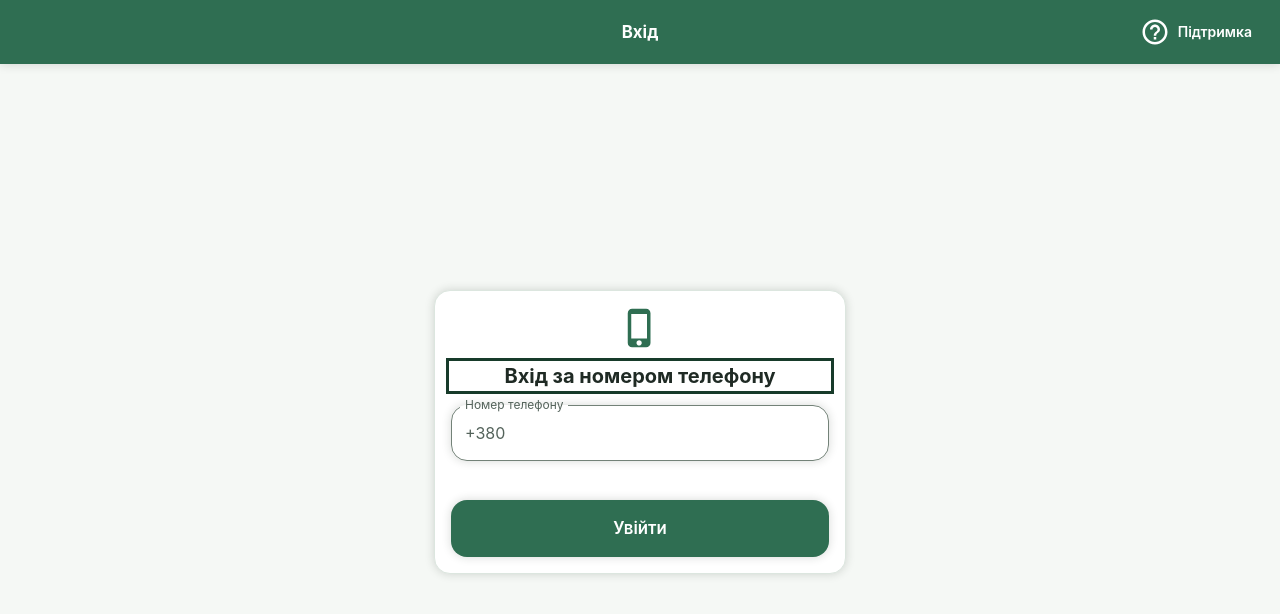
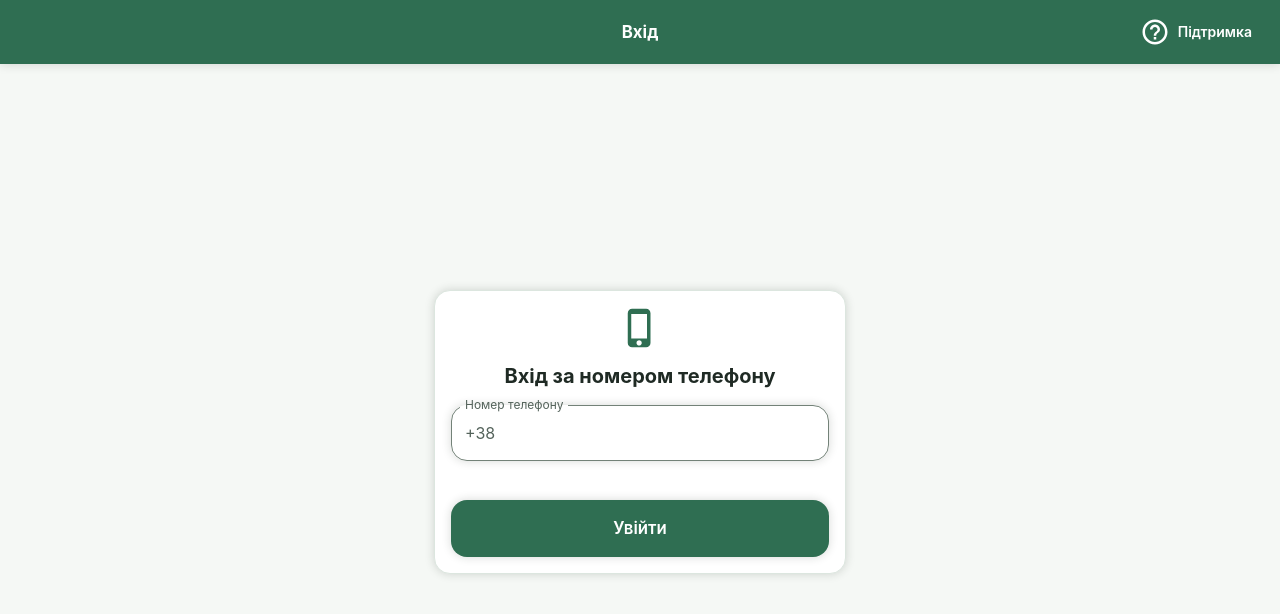
Before and after one commit to OleksandrShchur/Stand, a React (Vite) app in the folder stand.client/: page /login in a window 1280 px wide. Shown: the top 614 px of the page. Built offline with nearby package versions, Linux system fonts and the light colour scheme; no server answers.

Commit message:
S-30 - fix selected div issue with login form (#30)
* remove highlighed div on login forms

* remove 0 from default numbers

* remove highlight from home page

```diff
--- a/stand.client/src/components/MainContent.tsx
+++ b/stand.client/src/components/MainContent.tsx
@@ -3,7 +3,7 @@ import { Box, type BoxProps } from '@mui/material';
 import { useLocation } from 'react-router-dom';
 
 // Wait for asynchronously loaded headings before announcing a new page or step.
-export default function MainContent({ focusKey, ...props }: BoxProps & { focusKey?: string }) {
+export default function MainContent({ focusKey, focusHeading = true, ...props }: BoxProps & { focusKey?: string; focusHeading?: boolean }) {
     const ref = useRef<HTMLElement>(null);
     const { pathname } = useLocation();
 
@@ -14,8 +14,10 @@ export default function MainContent({ focusKey, ...props }: BoxProps & { focusKe
             const heading = main.querySelector('h1');
             if (!heading) return false;
             document.title = `${heading.textContent} — Стенди`;
-            heading.tabIndex = -1;
-            heading.focus({ preventScroll: true });
+            if (focusHeading) {
+                heading.tabIndex = -1;
+                heading.focus({ preventScroll: true });
+            }
             window.scrollTo(0, 0);
             return true;
         };
@@ -23,7 +25,7 @@ export default function MainContent({ focusKey, ...props }: BoxProps & { focusKe
         const observer = new MutationObserver(() => { if (announce()) observer.disconnect(); });
         observer.observe(main, { childList: true, subtree: true });
         return () => observer.disconnect();
-    }, [pathname, focusKey]);
+    }, [pathname, focusKey, focusHeading]);
 
     return <Box {...props} ref={ref} component="main" id="main-content" tabIndex={-1} />;
 }
--- a/stand.client/src/features/admin/AdminAuthorizedUsersPage.tsx
+++ b/stand.client/src/features/admin/AdminAuthorizedUsersPage.tsx
@@ -58,7 +58,7 @@ export default function AdminAuthorizedUsersPage() {
 
     const openForm = (user: AuthorizedUserAdminDto | null = null) => {
         setEditingUser(user);
-        setPhoneDigits(user ? user.phone.slice(4) : '');
+        setPhoneDigits(user ? user.phone.slice(3) : '');
         setFirstName(user?.firstName ?? '');
         setLastName(user?.lastName ?? '');
         setSubmitted(false);
@@ -239,7 +239,7 @@ export default function AdminAuthorizedUsersPage() {
                         slotProps={{
                             formHelperText: { 'aria-live': 'polite' },
                             htmlInput: { inputMode: 'numeric', autoComplete: 'tel-national' },
-                            input: { startAdornment: <InputAdornment position="start">+380</InputAdornment> },
+                            input: { startAdornment: <InputAdornment position="start">+38</InputAdornment> },
                         }}
                         error={submitted && Boolean(validationError)}
                         helperText={submitted ? validationError : ' '}
--- a/stand.client/src/features/admin/AdminLoginPage.tsx
+++ b/stand.client/src/features/admin/AdminLoginPage.tsx
@@ -31,7 +31,7 @@ export default function AdminLoginPage() {
     return (
         <Box sx={{ minHeight: '100vh', '@supports (min-height: 100dvh)': { minHeight: '100dvh' }, display: 'flex', flexDirection: 'column', bgcolor: 'background.default' }}>
             <BrandHeader title="Вхід" showHome={false} />
-            <Container component={MainContent} className="content-enter" maxWidth="xs" sx={{ ...pagePadding, py: 2, flex: 1, display: 'flex', flexDirection: 'column', justifyContent: 'center' }}>
+            <Container component={MainContent} focusHeading={false} className="content-enter" maxWidth="xs" sx={{ ...pagePadding, py: 2, flex: 1, display: 'flex', flexDirection: 'column', justifyContent: 'center' }}>
                 <Card variant="outlined">
                     <CardContent>
                         <Box sx={{ textAlign: 'center', mb: 2 }}>
--- a/stand.client/src/features/auth/UserLoginPage.tsx
+++ b/stand.client/src/features/auth/UserLoginPage.tsx
@@ -61,7 +61,7 @@ export default function UserLoginPage() {
     return (
         <Box sx={{ minHeight: '100vh', '@supports (min-height: 100dvh)': { minHeight: '100dvh' }, display: 'flex', flexDirection: 'column', bgcolor: 'background.default' }}>
             <BrandHeader title="Вхід" showHome={false} />
-            <Container component={MainContent} className="content-enter" maxWidth="xs" sx={{ ...pagePadding, py: 2, flex: 1, display: 'flex', flexDirection: 'column', justifyContent: 'center' }}>
+            <Container component={MainContent} focusHeading={false} className="content-enter" maxWidth="xs" sx={{ ...pagePadding, py: 2, flex: 1, display: 'flex', flexDirection: 'column', justifyContent: 'center' }}>
                 <Card variant="outlined">
                     <CardContent>
                         <Box sx={{ textAlign: 'center', mb: 2 }}>
@@ -83,10 +83,10 @@ export default function UserLoginPage() {
                                     htmlInput: {
                                         inputMode: 'numeric',
                                         autoComplete: 'tel-national',
-                                        'aria-label': 'Номер телефону після +380',
+                                        'aria-label': 'Номер телефону після +38, починаючи з 0',
                                     },
                                     input: {
-                                        startAdornment: <InputAdornment position="start">+380</InputAdornment>,
+                                        startAdornment: <InputAdornment position="start">+38</InputAdornment>,
                                     },
                                 }}
                                 error={Boolean(error)}
--- a/stand.client/src/features/booking/BookingHomePage.tsx
+++ b/stand.client/src/features/booking/BookingHomePage.tsx
@@ -33,7 +33,7 @@ export default function BookingHomePage({ onStart }: { onStart: () => void }) {
     return (
         <Box sx={{ minHeight: '100vh', bgcolor: 'background.default' }}>
             <BrandHeader />
-            <Container component={MainContent} className="content-enter" maxWidth="sm" sx={{ ...pagePadding, pb: 'calc(104px + env(safe-area-inset-bottom, 0px))' }}>
+            <Container component={MainContent} focusHeading={false} className="content-enter" maxWidth="sm" sx={{ ...pagePadding, pb: 'calc(104px + env(safe-area-inset-bottom, 0px))' }}>
                 <Stack spacing={sectionGap}>
                     <Card variant="outlined">
                         <CardContent>
--- a/stand.client/src/utils/phone.ts
+++ b/stand.client/src/utils/phone.ts
@@ -1,4 +1,4 @@
-export const UA_PHONE_DIGITS_LENGTH = 9;
+export const UA_PHONE_DIGITS_LENGTH = 10;
 
 export function digitsOnly(value: string): string {
     return value.replace(/\D/g, '').slice(0, UA_PHONE_DIGITS_LENGTH);
@@ -7,26 +7,26 @@ export function digitsOnly(value: string): string {
 export function formatUaPhoneDigits(digits: string): string {
     const cleaned = digitsOnly(digits);
     const parts = [
-        cleaned.slice(0, 2),
-        cleaned.slice(2, 5),
-        cleaned.slice(5, 7),
-        cleaned.slice(7, 9),
+        cleaned.slice(0, 3),
+        cleaned.slice(3, 6),
+        cleaned.slice(6, 8),
+        cleaned.slice(8, 10),
     ].filter(Boolean);
 
     return parts.join(' ');
 }
 
 export function formatUaPhone(phone: string): string {
-    const digits = phone.startsWith('+380') ? phone.slice(4) : phone;
-    return `+380 ${formatUaPhoneDigits(digits)}`.trim();
+    const digits = phone.startsWith('+38') ? phone.slice(3) : phone;
+    return `+38 ${formatUaPhoneDigits(digits)}`.trim();
 }
 
 export function uaPhoneValidationError(digits: string): string | null {
     if (digits.length !== UA_PHONE_DIGITS_LENGTH) {
-        return 'Введіть 9 цифр номера після +380.';
+        return 'Введіть 10 цифр номера після +38, починаючи з 0.';
     }
 
-    if (!['3', '5', '6', '7', '9'].includes(digits[0])) {
+    if (digits[0] !== '0' || !['3', '5', '6', '7', '9'].includes(digits[1])) {
         return 'Введіть коректний український мобільний номер.';
     }
 
@@ -34,5 +34,5 @@ export function uaPhoneValidationError(digits: string): string | null {
 }
 
 export function toUaPhone(digits: string): string {
-    return `+380${digitsOnly(digits)}`;
+    return `+38${digitsOnly(digits)}`;
 }
```
Also changed, not shown: 1 other file (tests, documents, lock files or other folders).
